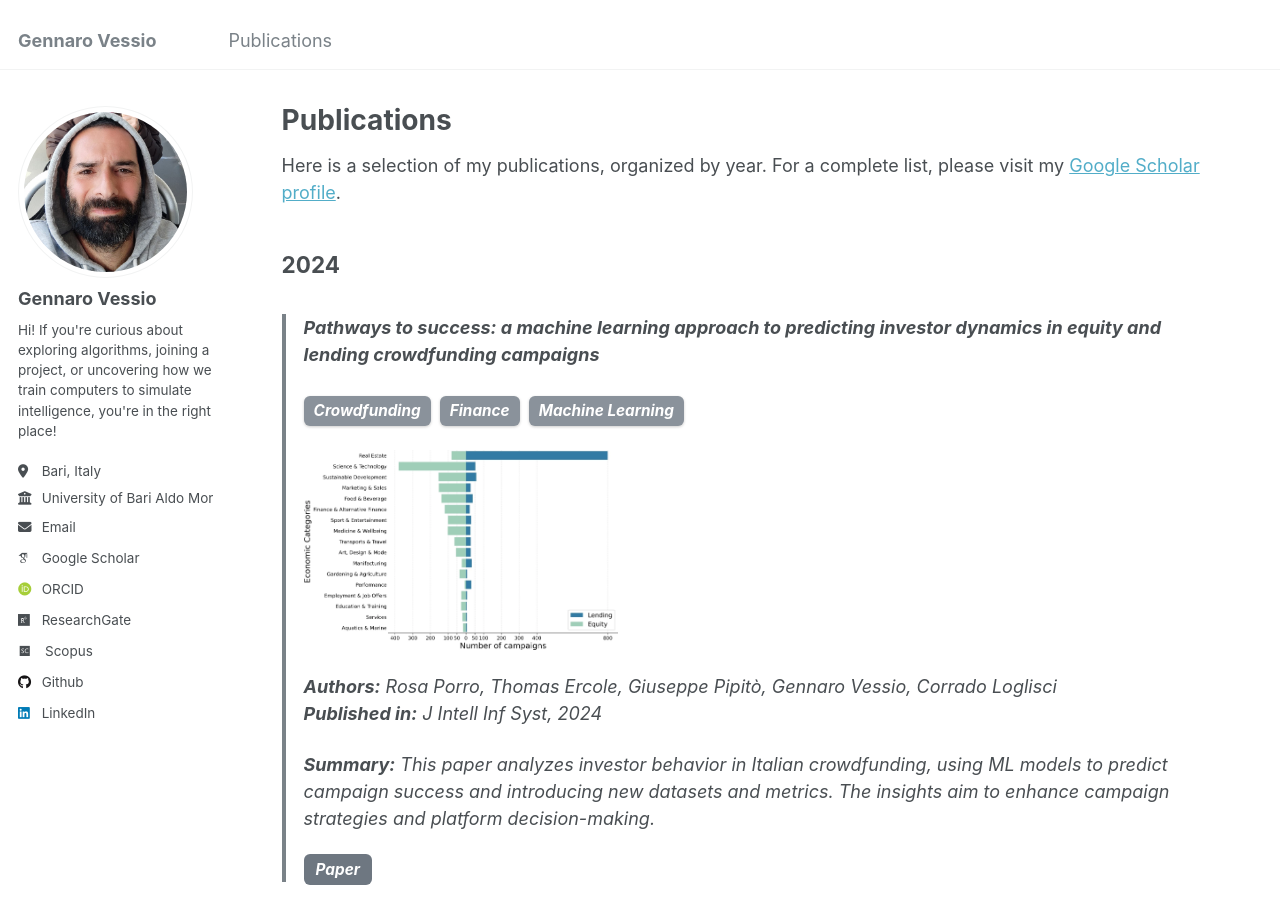
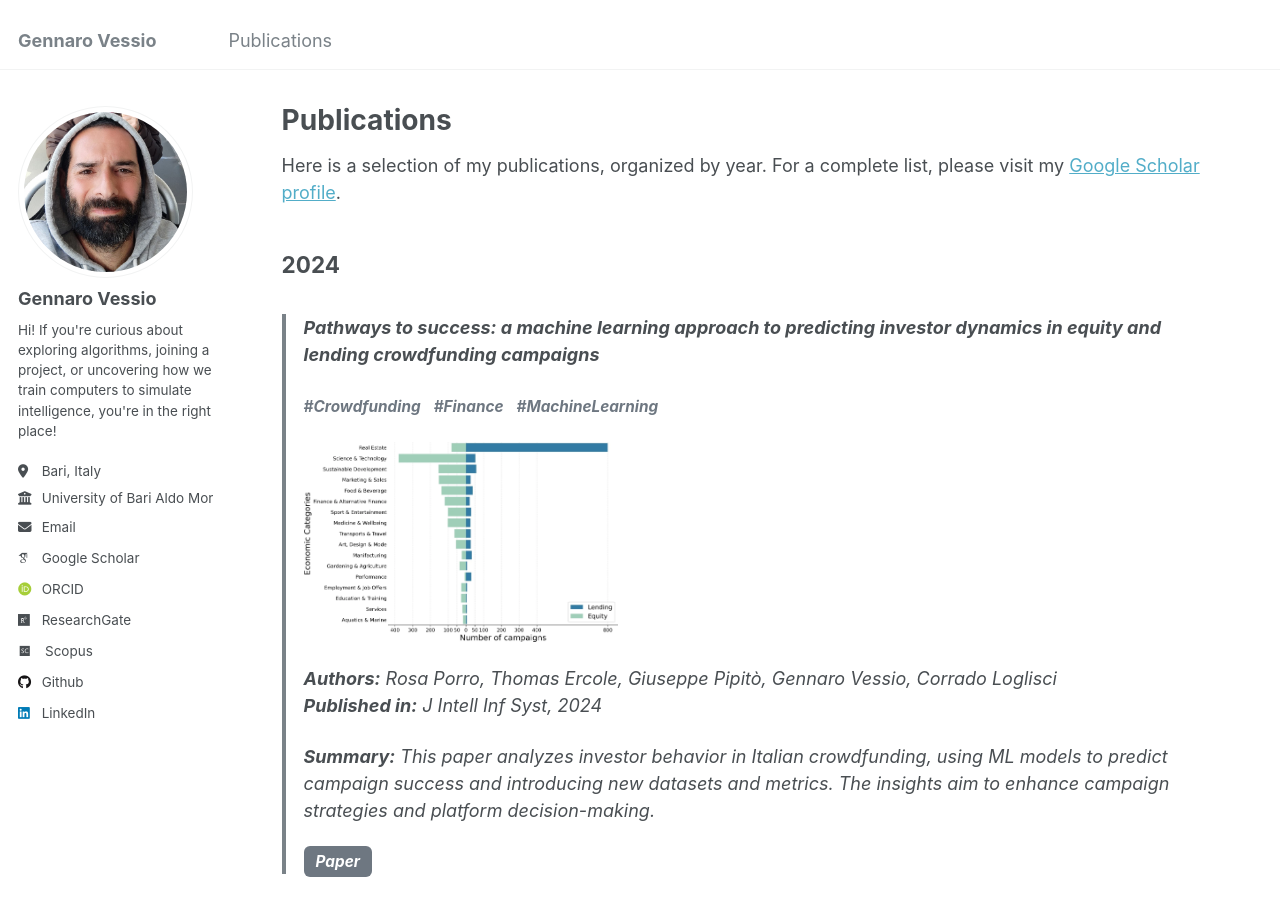
Before and after one commit to gvessio/gvessio.github.io, a Jekyll site: the page built from _pages/publications.md, in a window 1280 px wide and 900 px high. Built offline with Jekyll 4.4.1, drawn with Linux system fonts in a browser that asks for light colours; some web fonts are replaced.

Commit message:
New change

```diff
--- a/_pages/publications.md
+++ b/_pages/publications.md
@@ -21,9 +21,9 @@ Here is a selection of my publications, organized by year. For a complete list,
 
 > **Pathways to success: a machine learning approach to predicting investor dynamics in equity and lending crowdfunding campaigns**
 >
-> <span style="display:inline-block; padding:4px 10px; background-color:#8a929b; color:white; text-decoration:none; border-radius:6px; font-weight:bold; font-size:0.85em; box-shadow: 0px 1px 3px rgba(0,0,0,0.2); margin-right:4px; margin-top:4px;">Crowdfunding</span>
-> <span style="display:inline-block; padding:4px 10px; background-color:#8a929b; color:white; text-decoration:none; border-radius:6px; font-weight:bold; font-size:0.85em; box-shadow: 0px 1px 3px rgba(0,0,0,0.2); margin-right:4px; margin-top:4px;">Finance</span>
-> <span style="display:inline-block; padding:4px 10px; background-color:#8a929b; color:white; text-decoration:none; border-radius:6px; font-weight:bold; font-size:0.85em; box-shadow: 0px 1px 3px rgba(0,0,0,0.2); margin-right:4px; margin-top:4px;">Machine Learning</span>
+> <span style="color:#6e7781; font-size:0.85em; font-weight:bold; margin-right:8px;">#Crowdfunding</span>
+> <span style="color:#6e7781; font-size:0.85em; font-weight:bold; margin-right:8px;">#Finance</span>
+> <span style="color:#6e7781; font-size:0.85em; font-weight:bold;">#MachineLearning</span>
 >
 > <img src="/images/crowdfunding.png" alt="Crowdfunding Image" style="height:200px; width:auto;">
 >
```
